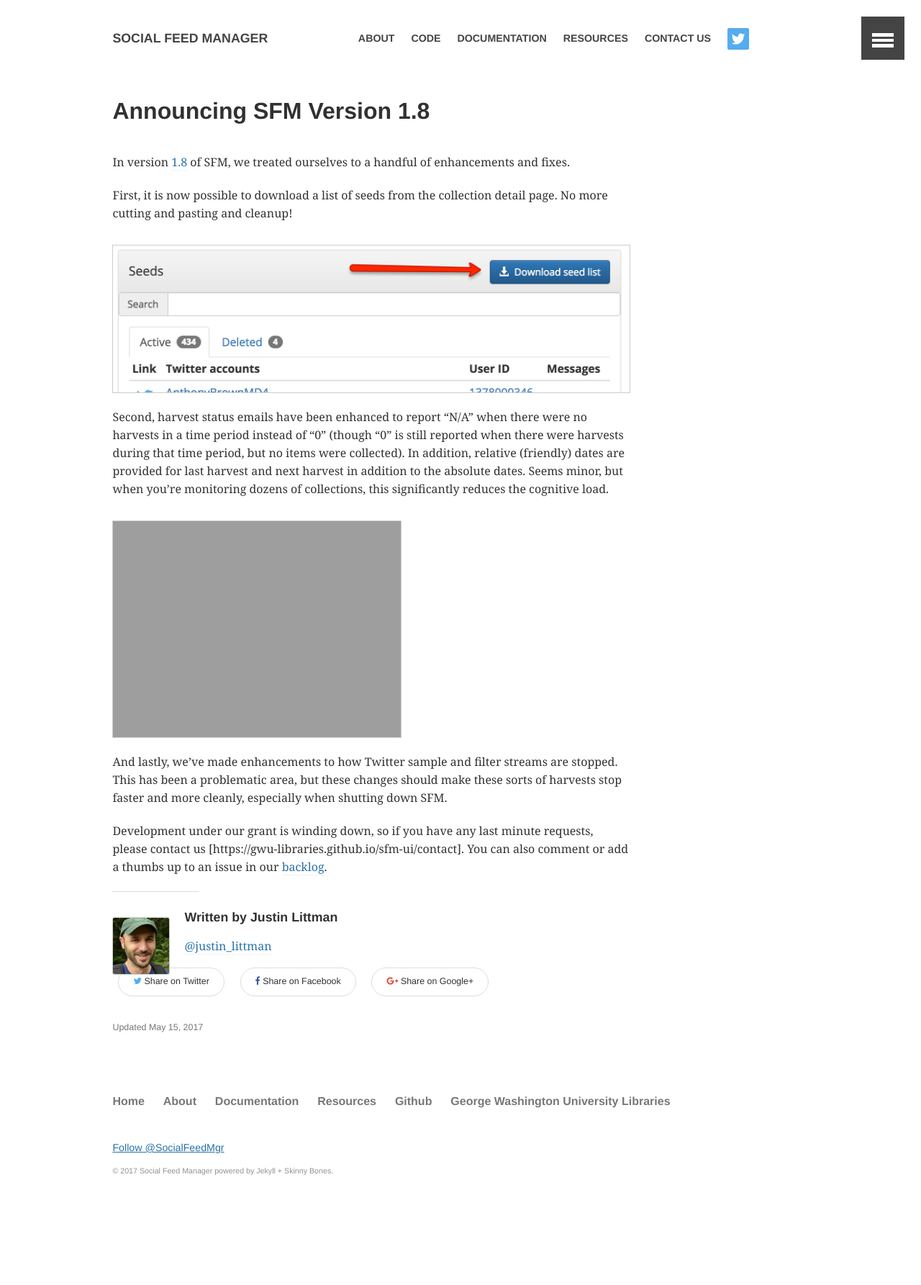
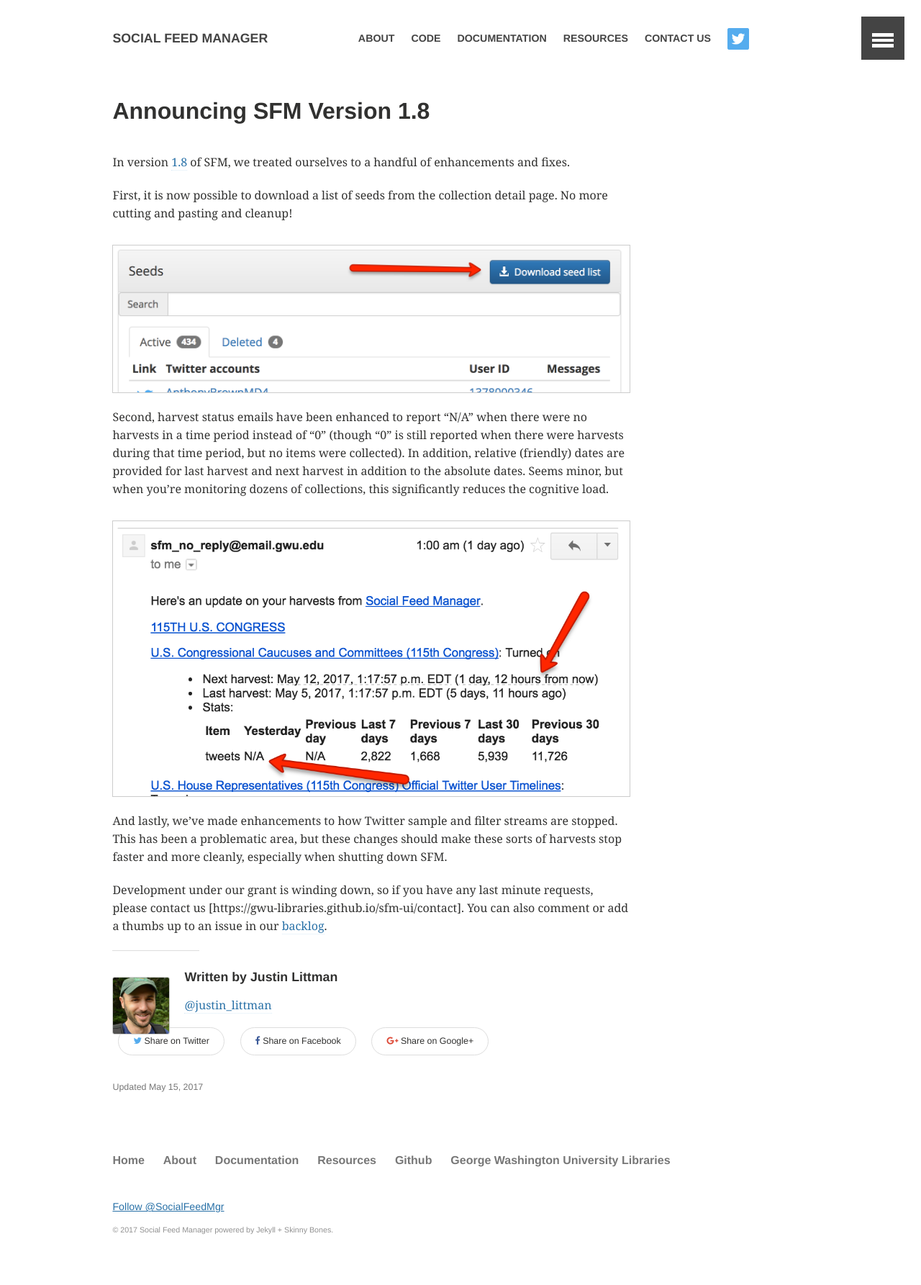
Before and after one commit to gwu-libraries/sfm-ui, a Jekyll site: the page built from _posts/2017-05-15-releasing-1-8.md, in a window 1280 px wide. Shown: the whole page at 72% size. Built offline with Jekyll 4.4.1, drawn with Linux system fonts in a browser that asks for light colours; comment, search, counter and statistics services are not loaded; before the commit the page ends 1703 px from its top, so only the background shows below that.

Commit message:
Fix to 1.8 blog post.

```diff
--- a/_posts/2017-05-15-releasing-1-8.md
+++ b/_posts/2017-05-15-releasing-1-8.md
@@ -14,7 +14,7 @@
 
 Second, harvest status emails have been enhanced to report “N/A” when there were no harvests in a time period instead of “0” (though “0” is still reported when there were harvests during that time period, but no items were collected). In addition, relative (friendly) dates are provided for last harvest and next harvest in addition to the absolute dates. Seems minor, but when you’re monitoring dozens of collections, this significantly reduces the cognitive load.
 
-![Harvest status email]({{ site.github.url }}/images/releasing-1-8/harvest-status_email.png)
+![Harvest status email]({{ site.github.url }}/images/releasing-1-8/harvest_status_email.png)
 
 And lastly, we’ve made enhancements to how Twitter sample and filter streams are stopped. This has been a problematic area, but these changes should make these sorts of harvests stop faster and more cleanly, especially when shutting down SFM.
 
```
